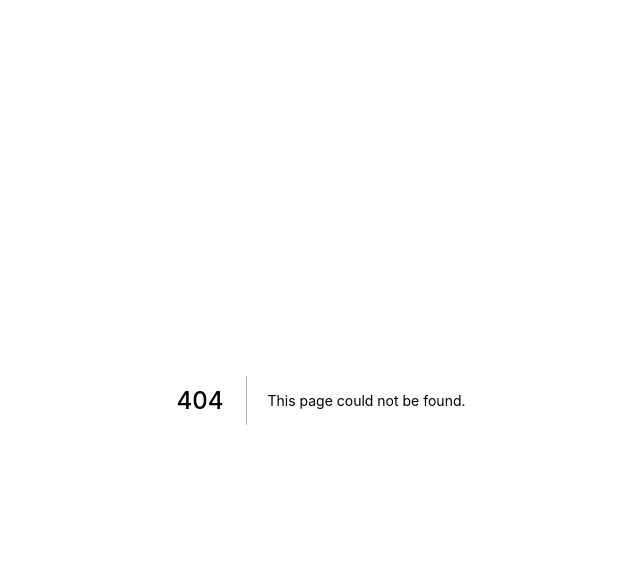
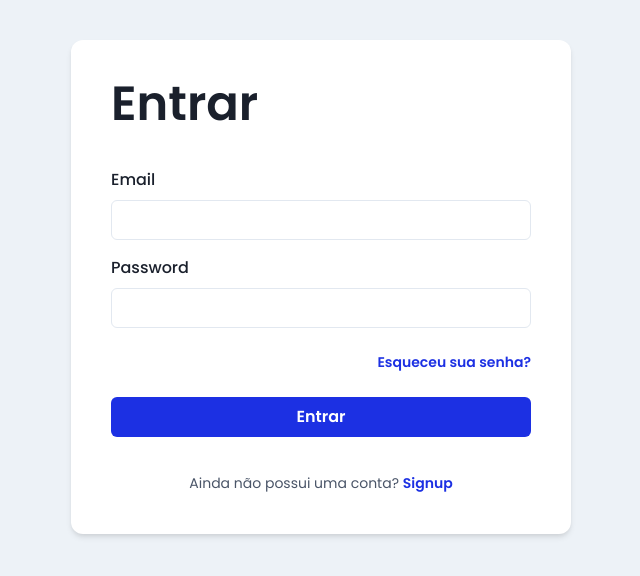
Before and after one commit to kaluabentes/nextjs-jwt-auth, a Next.js app: page /auth/signin in a window 1280 px wide. Before the commit this address had no page. Shown: the top 576 px of the page, without its empty margins (319-959 px from the left). Built offline with nearby package versions, Linux system fonts and the light colour scheme.

Commit message:
feat: create signin page

```diff
--- a/src/components/shared/Auth/index.tsx
+++ b/src/components/auth/AuthLayout/index.tsx
@@ -1,11 +1,11 @@
-import { Box, Container, Flex } from "@chakra-ui/react"
+import { Box, Container, Flex, useColorModeValue } from "@chakra-ui/react"
 import { ReactElement, ReactNode } from "react"
 
-interface AuthProps {
+interface AuthLayoutProps {
   children: ReactNode
 }
 
-const Auth = ({ children }: AuthProps) => (
+const AuthLayout = ({ children }: AuthLayoutProps) => (
   <Flex
     justifyContent="center"
     paddingTop={{ base: 0, sm: 10 }}
@@ -13,14 +13,16 @@ const Auth = ({ children }: AuthProps) => (
   >
     <Box
       height={{ base: "100vh", sm: "initial" }}
-      width={{ base: "100vw", sm: "initial" }}
+      width="100%"
       maxWidth="500px"
       backgroundColor="white"
       padding={{ base: 5, sm: 10 }}
+      boxShadow={{ base: "none", sm: useColorModeValue("md", "md-dark") }}
+      borderRadius={{ base: "none", sm: "xl" }}
     >
       {children}
     </Box>
   </Flex>
 )
 
-export default Auth
+export default AuthLayout
--- /dev/null
+++ b/src/components/shared/Link/index.tsx
@@ -0,0 +1,18 @@
+import NextLink from "next/link"
+import { Link as ChackraLink } from "@chakra-ui/react"
+
+import { BaseProps } from "@/models/BaseProps"
+
+interface LinkProps extends BaseProps {
+  path: string
+}
+
+const Link = ({ children, path }: LinkProps) => (
+  <NextLink href={path} passHref>
+    <ChackraLink color="brand.500" fontWeight="semibold">
+      {children}
+    </ChackraLink>
+  </NextLink>
+)
+
+export default Link
--- a/src/i18n/locales/pt-BR.json
+++ b/src/i18n/locales/pt-BR.json
@@ -10,6 +10,10 @@
     "termsAndConditions": "Termos e Condições",
     "privacyPolicy": "Política de Privacidade",
     "confirm": "Confirmar",
-    "continue": "Continuar"
+    "continue": "Continuar",
+    "signin": "Entrar",
+    "forgotPassword": "Esqueceu sua senha?",
+    "newUserText": "Ainda não possui uma conta? <0>{{signup}}</0>",
+    "existingUserText": "Já possui uma conta? <0>{{signin}}</0>"
   }
 }
--- /dev/null
+++ b/src/models/BaseProps.ts
@@ -0,0 +1,5 @@
+import { ReactNode } from "react"
+
+export interface BaseProps {
+  children?: ReactNode
+}
--- /dev/null
+++ b/src/pages/auth/signin.tsx
@@ -0,0 +1,53 @@
+import { Trans, useTranslation } from "react-i18next"
+import {
+  Box,
+  Button,
+  Flex,
+  FormControl,
+  FormLabel,
+  Heading,
+  Input,
+  Text,
+} from "@chakra-ui/react"
+
+import AuthLayout from "@/components/auth/AuthLayout"
+import Link from "@/components/shared/Link"
+
+const Signup = () => {
+  const { t } = useTranslation()
+
+  return (
+    <AuthLayout>
+      <Heading size="2xl" marginBottom={10} fontWeight="semibold">
+        {t("signin")}
+      </Heading>
+      <FormControl marginBottom={4}>
+        <FormLabel>{t("email")}</FormLabel>
+        <Input type="email" />
+      </FormControl>
+      <FormControl marginBottom={6}>
+        <FormLabel>{t("password")}</FormLabel>
+        <Input type="password" />
+      </FormControl>
+      <Flex justifyContent="flex-end" marginBottom={6}>
+        <Text fontSize="sm">
+          <Link path="/auth/forgot-password">{t("forgotPassword")}</Link>
+        </Text>
+      </Flex>
+      <Button colorScheme="brand" width="full" marginBottom={9}>
+        {t("signin")}
+      </Button>
+      <Text color="gray.600" fontSize="sm" textAlign="center">
+        <Trans
+          i18nKey="newUserText"
+          values={{
+            signup: t("signup"),
+          }}
+          components={[<Link path="/auth/signup" />]}
+        />
+      </Text>
+    </AuthLayout>
+  )
+}
+
+export default Signup
```
Also changed, not shown: src/pages/auth/signup.tsx (+19 -8 lines).
